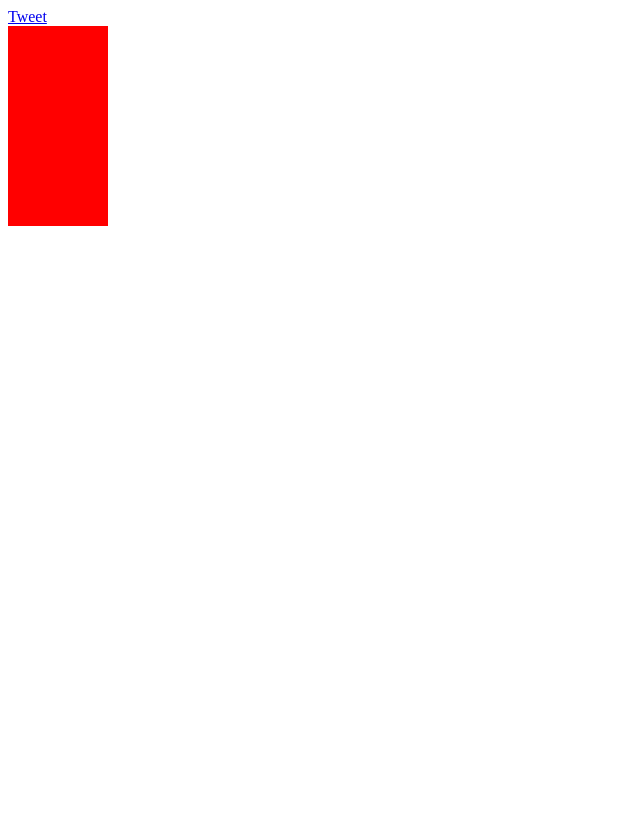
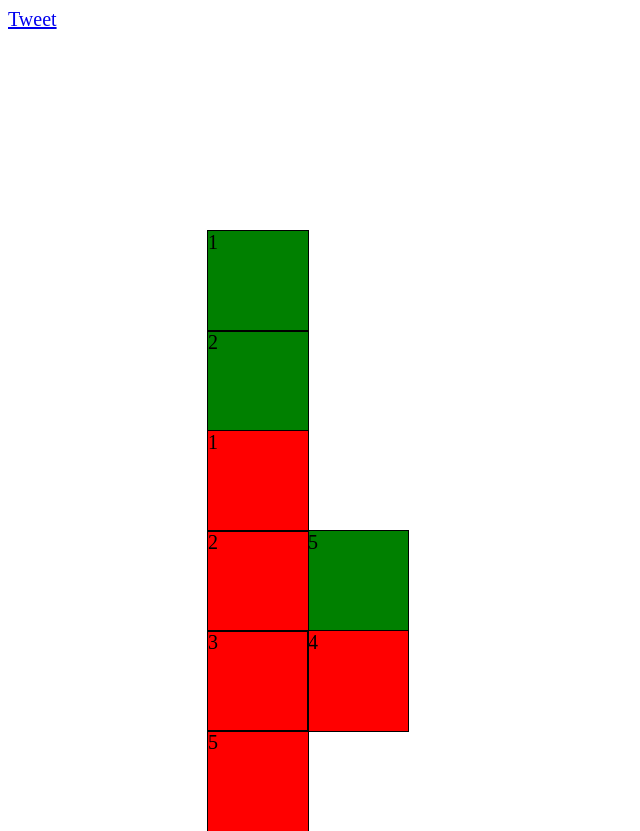
Before and after one commit to kelukelugames/makeabox, a plain HTML site: page index.html in a window 1280 px wide. Shown: the whole page, without its empty margins (0-640 px from the left). Before the commit the page ends 800 px from the top, so only its background shows below. Drawn offline with nearby package versions, Linux system fonts and the light colour scheme.

Commit message:
finish a piece

```diff
--- a/index.html
+++ b/index.html
@@ -16,12 +16,35 @@
 </head>
 <body>
 	<div class="container">
-	<div class="piece" id="rotate2D" onmouseover="rotateDIV()">
-		<div class="box">
-		</div>
-		<div class="box">
+		<div class="piece L">
+			<div class="box">1
+			</div>
+			<div class="box">2
+			</div>
+			<div class="box">3
+			</div>
+			<div class="box">4
+			</div>
+			<div class="box">5
+			</div>
 		</div>
 	</div>
+
+	<div class="container">
+		<div class="piece red">
+			<div class="box">1
+			</div>
+			<div class="box">2
+			</div>
+			<div class="box">3
+			</div>
+			<div class="box" style="margin-left:100px;margin-top:-100px">4
+			</div>
+			<div class="box">5
+			</div>
+		</div>
+	</div>
+
 </div>
 </body>
 </html>
--- a/scripts.js
+++ b/scripts.js
@@ -1,11 +1,29 @@
+$(document).ready(function() {
+    $(".piece").click(function() {
+        rotate(this);
+    });
+});
 
-function rotateDIV()
-{
-	var x=document.getElementById("rotate2D");
-	var n = (90 + parseInt(x.style["transform"] ? x.style["transform"].match(/\d+/)[0] : 0)) % 360;
+function flip(x) {
+    if ($(x).hasClass("flipped")) {
+        $(x).removeClass("flipped");
+        console.log("removed");
+    } else {
+        $(x).addClass("flipped");
+        console.log("added");
+    }
+}
+
+function rotate(x) {
+	var n = (90 + parseInt(x.style["transform"] ?
+                           x.style["transform"].match(/\d+/)[0] : 0)) % 360;
 
 	x.style.transform = n;
 	x.style.webkitTransform = "rotate(" + n + "deg)"
 	x.style.OTransform = "rotate(" + n + "deg)"
 	x.style.MozTransform = "rotate(" + n + "deg)"
+
+    if (n == 0) {
+        flip(x);
+    }
 }
--- a/style.css
+++ b/style.css
@@ -1,16 +1,39 @@
 .box {
     width: 100px;
     height: 100px;
+}
+
+.L .box {
+    background-color: green;
+
+}
+
+.L :nth-child(5) {
+    margin-left: 100px;
+    margin-top: -100px;
+}
+
+.L.flipped :nth-child(5) {
+    margin-left: -100px;
+    margin-top: -100px;
+}
+
+.red .box {
     background-color: red;
 }
 
-.piece {
-    display: block;
-    position: relative;
+.box {
+    outline:1px solid black;
 }
 
+
 .container {
-    height: 50px;
-    width: 50px;
-    position: absolute;
+    height: 0px;
+    width: 0px;
+    position: relative;
+    margin: 200px;
 }
+
+body {
+    font-size: 20px;
+}
```
